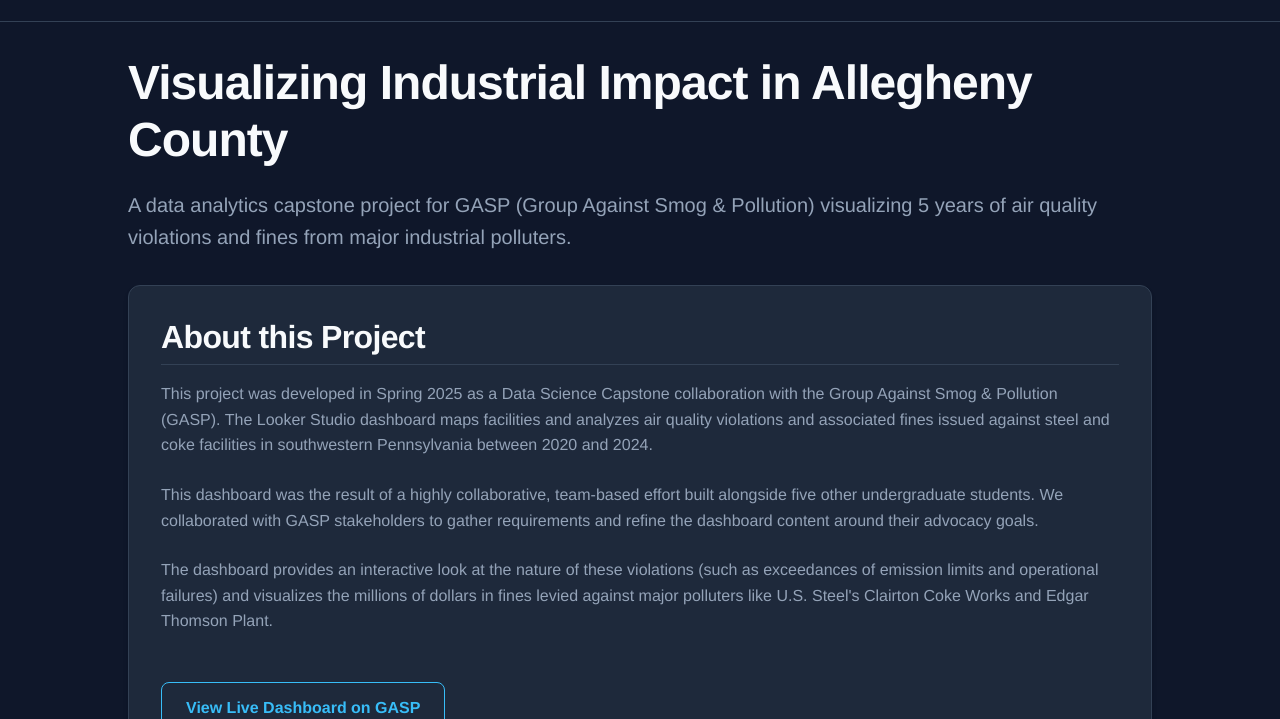
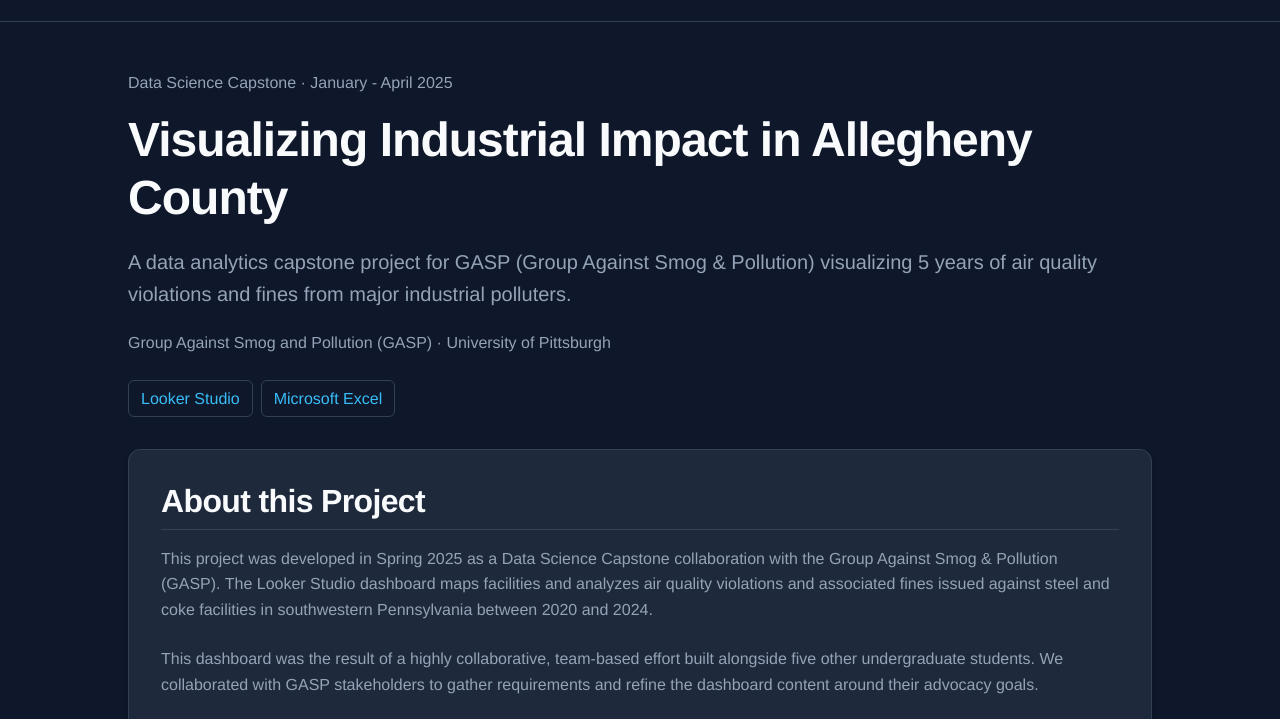
Before and after one commit to LukeBDaniel/LukeBDaniel.github.io, an Astro site: page /projects/gasp-violations in a window 1280 px wide. Shown: the part 67-786 px from the top of the page. Built offline with nearby package versions, Linux system fonts and the light colour scheme; Astro itself is replaced by a stand-in of ours.

Commit message:
Update gasp-violations.astro

```diff
--- a/src/pages/projects/gasp-violations.astro
+++ b/src/pages/projects/gasp-violations.astro
@@ -15,8 +15,14 @@
 		<Header />
 		<main class="academic-project">
 			<div class="project-header">
+				<p class="project-context">Data Science Capstone · January - April 2025</p>
 				<h1>Visualizing Industrial Impact in Allegheny County</h1>
 				<p class="subtitle">A data analytics capstone project for GASP (Group Against Smog & Pollution) visualizing 5 years of air quality violations and fines from major industrial polluters.</p>
+				<p class="project-context">Group Against Smog and Pollution (GASP) · University of Pittsburgh</p>
+				<ul class="technologies" aria-label="Technologies used">
+					<li>Looker Studio</li>
+					<li>Microsoft Excel</li>
+				</ul>
 			</div>
 
 			<section class="prose glass-card">
```
